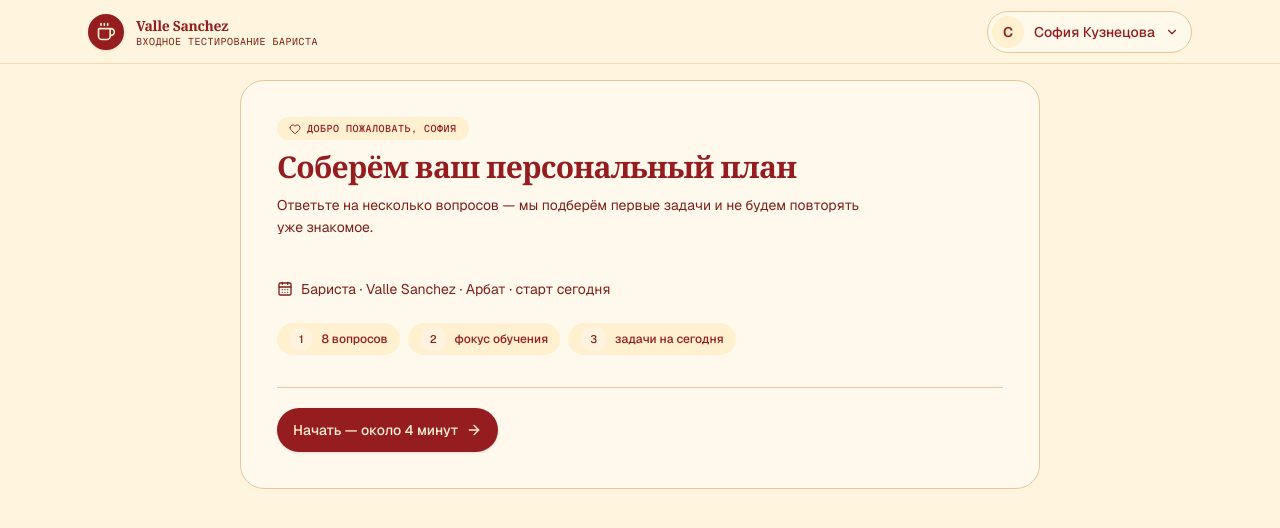
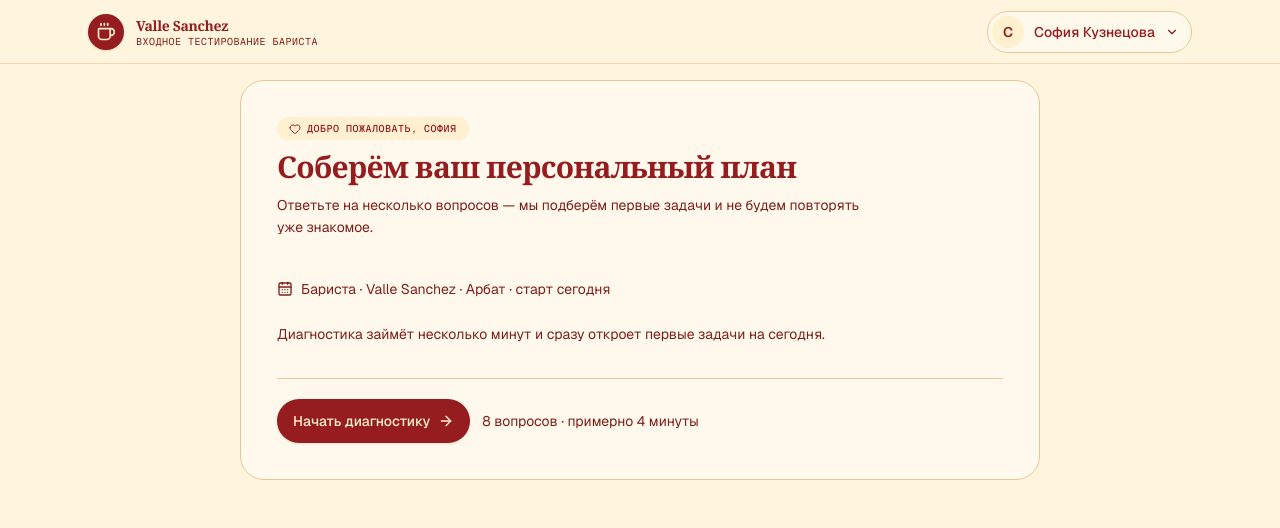
Before and after one commit to Ramilko37/ai-onboarding, a Next.js app: page / in a window 1280 px wide. Shown: the top 528 px of the page. Built offline with nearby package versions, Linux system fonts and the light colour scheme.

Commit message:
fix: clarify welcome diagnostic copy

```diff
--- a/src/modules/onboarding-agent/lib/getWelcomeDiagnosticAction.ts
+++ b/src/modules/onboarding-agent/lib/getWelcomeDiagnosticAction.ts
@@ -1,4 +1,5 @@
 export type WelcomeDiagnosticAction = {
+  hint: string;
   label: string;
   mode: "start" | "continue";
 };
@@ -12,7 +13,8 @@ export function getWelcomeDiagnosticAction(params: {
 
   if (!hasActiveProgress) {
     return {
-      label: "Начать — около 4 минут",
+      hint: "8 вопросов · примерно 4 минуты",
+      label: "Начать диагностику",
       mode: "start",
     };
   }
@@ -23,7 +25,8 @@ export function getWelcomeDiagnosticAction(params: {
   );
 
   return {
-    label: `Продолжить с вопроса ${nextQuestionNumber} из ${params.questionsCount}`,
+    hint: `вопрос ${nextQuestionNumber} из ${params.questionsCount}`,
+    label: "Продолжить диагностику",
     mode: "continue",
   };
 }
--- a/src/modules/onboarding-agent/ui/steps/WelcomeStep.tsx
+++ b/src/modules/onboarding-agent/ui/steps/WelcomeStep.tsx
@@ -1,5 +1,5 @@
 import { ArrowRight, CalendarDays, Heart } from "lucide-react";
-import { MayakBadge, MayakPanel, MayakSectionHeader } from "@/shared/ui/mayak";
+import { MayakPanel, MayakSectionHeader } from "@/shared/ui/mayak";
 import { PrimaryButton } from "../components";
 import type { EmployeeProfile } from "../../model/types";
 import type { WelcomeDiagnosticAction } from "../../lib/getWelcomeDiagnosticAction";
@@ -38,21 +38,9 @@ export function WelcomeStep({ employee, action, onStart, onContinue }: {
             Бариста · {employee?.location ?? "Valle Sanchez"} · старт сегодня
           </p>
 
-          <div className="flex flex-wrap gap-2">
-            {[
-              "8 вопросов",
-              "фокус обучения",
-              "задачи на сегодня",
-            ].map((caption, index) => (
-              <span
-                className="inline-flex min-h-8 items-center gap-2 rounded-full bg-secondary px-3 text-xs font-medium text-secondary-foreground"
-                key={caption}
-              >
-                <MayakBadge tone="muted">{index + 1}</MayakBadge>
-                {caption}
-              </span>
-            ))}
-          </div>
+          <p className="max-w-xl text-sm leading-relaxed text-muted-foreground">
+            Диагностика займёт несколько минут и сразу откроет первые задачи на сегодня.
+          </p>
         </div>
 
         <div className="flex flex-wrap items-center gap-3 border-t border-border pt-5">
@@ -60,6 +48,7 @@ export function WelcomeStep({ employee, action, onStart, onContinue }: {
             {action.label}
             <ArrowRight className="h-4 w-4" aria-hidden="true" />
           </PrimaryButton>
+          <span className="text-sm text-muted-foreground">{action.hint}</span>
         </div>
       </MayakPanel>
     </section>
```
Also changed, not shown: 2 other files (tests, documents, lock files or other folders).
